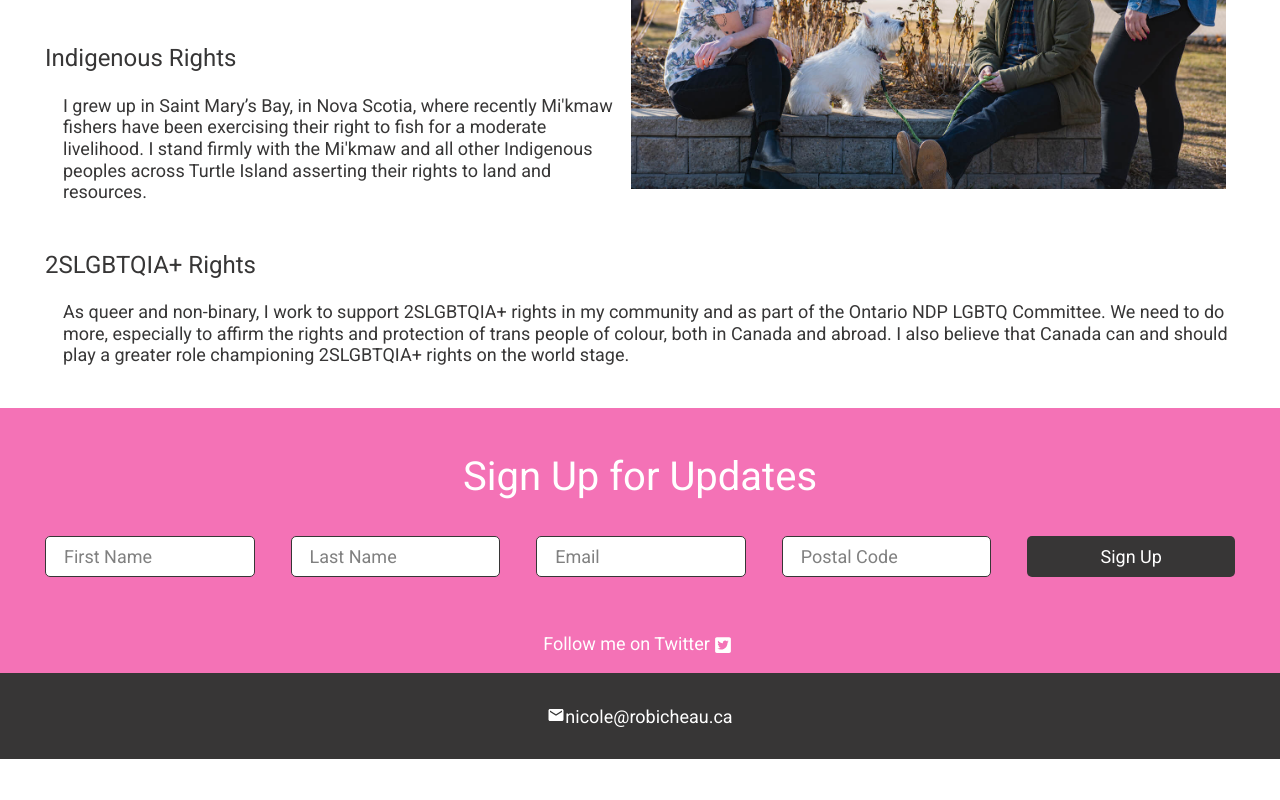
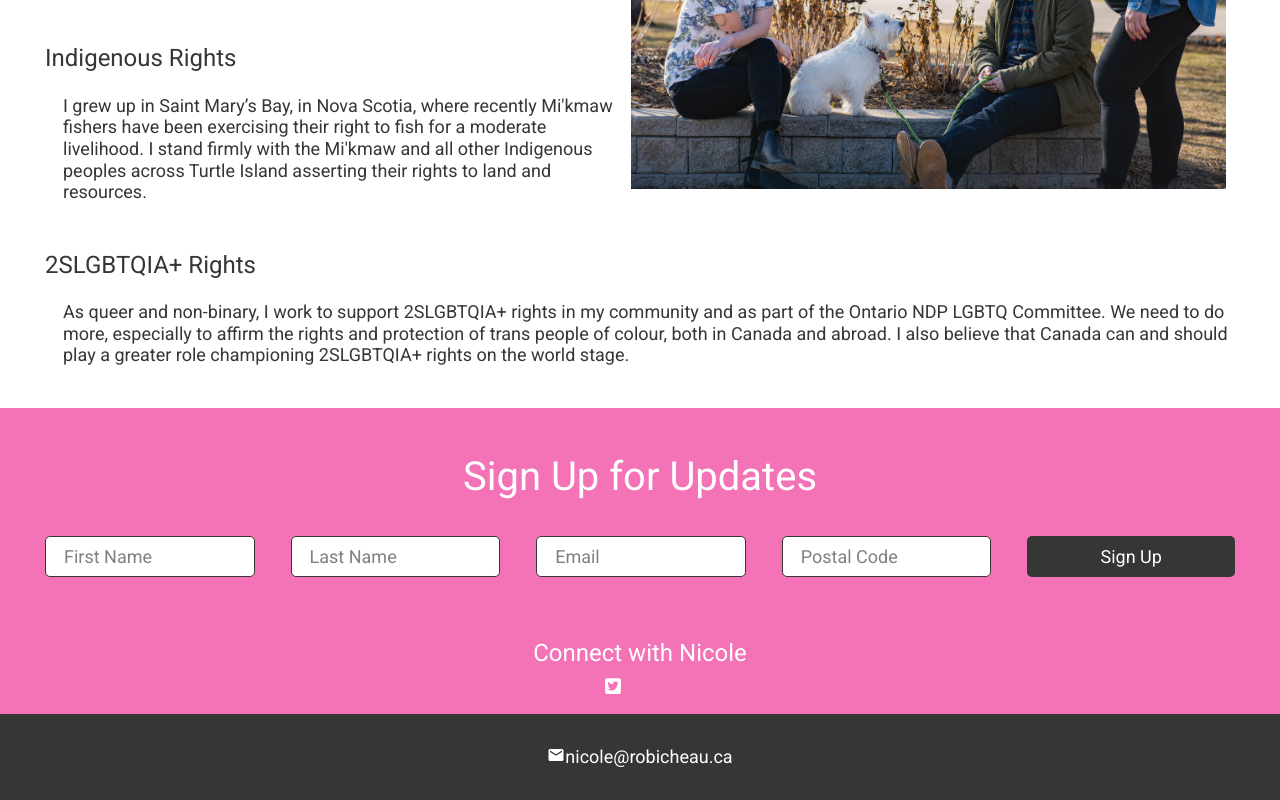
Before and after one commit to wils3005/robicheau.ca, a Next.js app: page / in a window 1280 px wide. Shown: the part 2840-3640 px from the top of the page. Before the commit the page ends 3599 px from the top, so only its background shows below. Built offline with nearby package versions, Linux system fonts and the light colour scheme; a web font is replaced by a local one.

Commit message:
Sun, 09 May 2021 03:33:43 GMT
 2 files changed, 133 insertions(+), 84 deletions(-)

```diff
--- a/components/sign-up-for-updates.tsx
+++ b/components/sign-up-for-updates.tsx
@@ -86,14 +86,13 @@ const SignUpForUpdates: FC = () => {
       </div>
 
       <div className="text-center">
+        <h2>Connect with Nicole</h2>
         <span className="icon-link">
           <a
             href="https://twitter.com/nicorobot"
             target="_blank"
             rel="noreferrer"
           >
-            Follow me on Twitter
-          </a>
             <svg
               className="inline"
               stroke="currentColor"
@@ -106,6 +105,45 @@ const SignUpForUpdates: FC = () => {
             >
               <path d="M400 32H48C21.5 32 0 53.5 0 80v352c0 26.5 21.5 48 48 48h352c26.5 0 48-21.5 48-48V80c0-26.5-21.5-48-48-48zm-48.9 158.8c.2 2.8.2 5.7.2 8.5 0 86.7-66 186.6-186.6 186.6-37.2 0-71.7-10.8-100.7-29.4 5.3.6 10.4.8 15.8.8 30.7 0 58.9-10.4 81.4-28-28.8-.6-53-19.5-61.3-45.5 10.1 1.5 19.2 1.5 29.6-1.2-30-6.1-52.5-32.5-52.5-64.4v-.8c8.7 4.9 18.9 7.9 29.6 8.3a65.447 65.447 0 0 1-29.2-54.6c0-12.2 3.2-23.4 8.9-33.1 32.3 39.8 80.8 65.8 135.2 68.6-9.3-44.5 24-80.6 64-80.6 18.9 0 35.9 7.9 47.9 20.7 14.8-2.8 29-8.3 41.6-15.8-4.9 15.2-15.2 28-28.8 36.1 13.2-1.4 26-5.1 37.8-10.2-8.9 13.1-20.1 24.7-32.9 34z" />
             </svg>
+          </a>
+
+          <a
+            href="https://www.facebook.com/people/Nicole-Robicheau/100067326921505"
+            target="_blank"
+            rel="noreferrer"
+          >
+            <svg
+              className="inline"
+              stroke="currentColor"
+              fill="currentColor"
+              strokeWidth="0"
+              viewBox="0 0 448 512"
+              height="1em"
+              width="1em"
+              xmlns="http://www.w3.org/2000/svg"
+            >
+              <path d="" />
+            </svg>
+          </a>
+
+          <a
+            href="https://instagram.com/nicole4davenport"
+            target="_blank"
+            rel="noreferrer"
+          >
+            <svg
+              className="inline"
+              stroke="currentColor"
+              fill="currentColor"
+              strokeWidth="0"
+              viewBox="0 0 448 512"
+              height="1em"
+              width="1em"
+              xmlns="http://www.w3.org/2000/svg"
+            >
+              <path d="" />
+            </svg>
+          </a>
         </span>
       </div>
     </section>
--- a/pages/volunteer.tsx
+++ b/pages/volunteer.tsx
@@ -43,11 +43,21 @@ const Volunteer: FC = () => {
 
   return (
     <Main>
-      <section className="section is-accent">
+      <section className="section">
         <h1 className="section--title">Volunteer</h1>
 
         <div className="section--content text-center">
-          <form className="form" onSubmit={onSubmit}>
+          <p>
+            Thank you for your interest in volunteering to help me win the
+            nomination to be the next federal NDP candidate in Davenport. Please
+            complete this form and I’ll be in touch soon.
+          </p>
+
+          <h2 className="text-pink-500">Let&apos;s lead with humanity.</h2>
+
+          <div className="text-left">
+            <p className="text-xs">*mandatory</p>
+            <form className="form text-center" onSubmit={onSubmit}>
               <div className="form--columns">
                 <input
                   id="first-name"
@@ -119,6 +129,7 @@ const Volunteer: FC = () => {
               {message}
             </form>
           </div>
+        </div>
       </section>
     </Main>
   );
```
Lines whose indentation alone changed are shown as unchanged.
